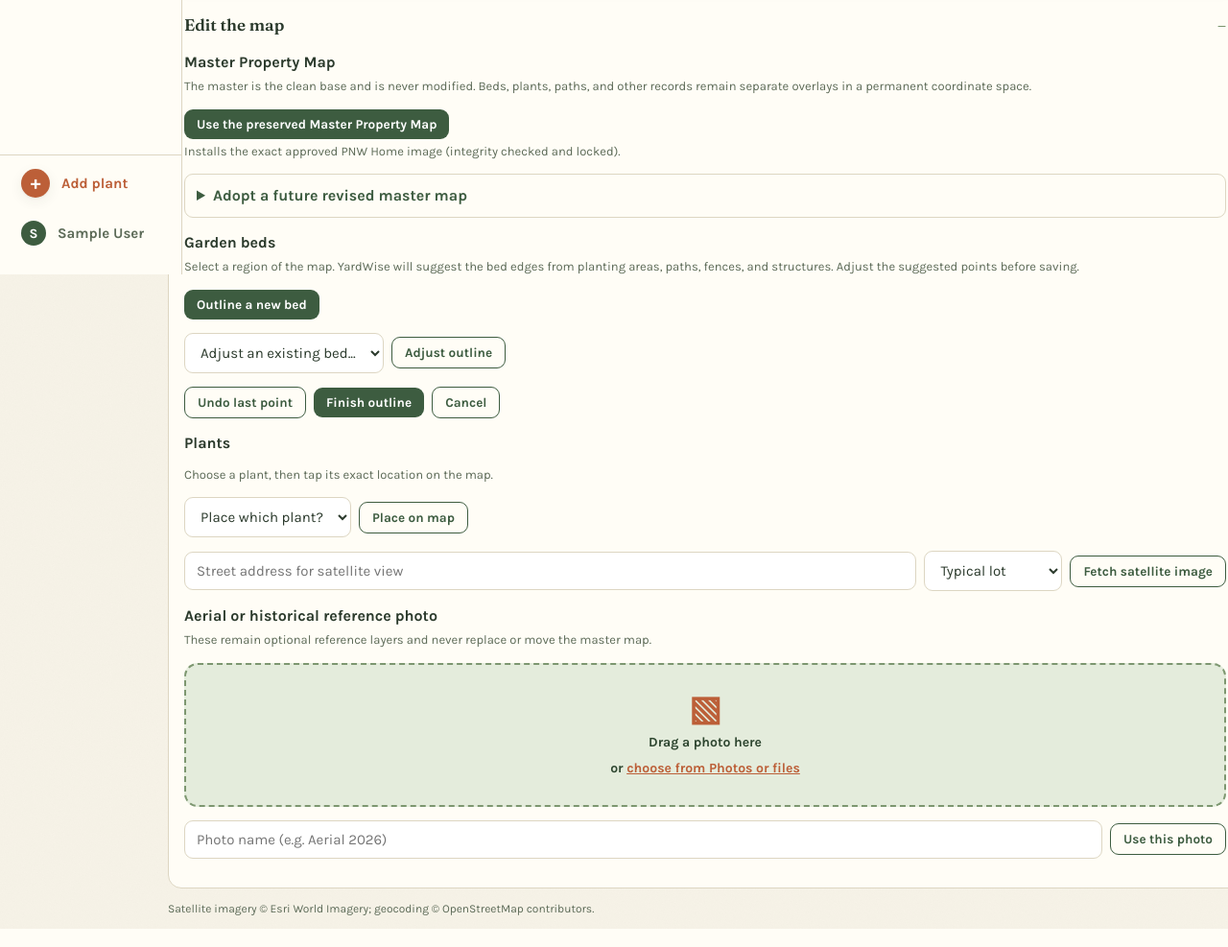
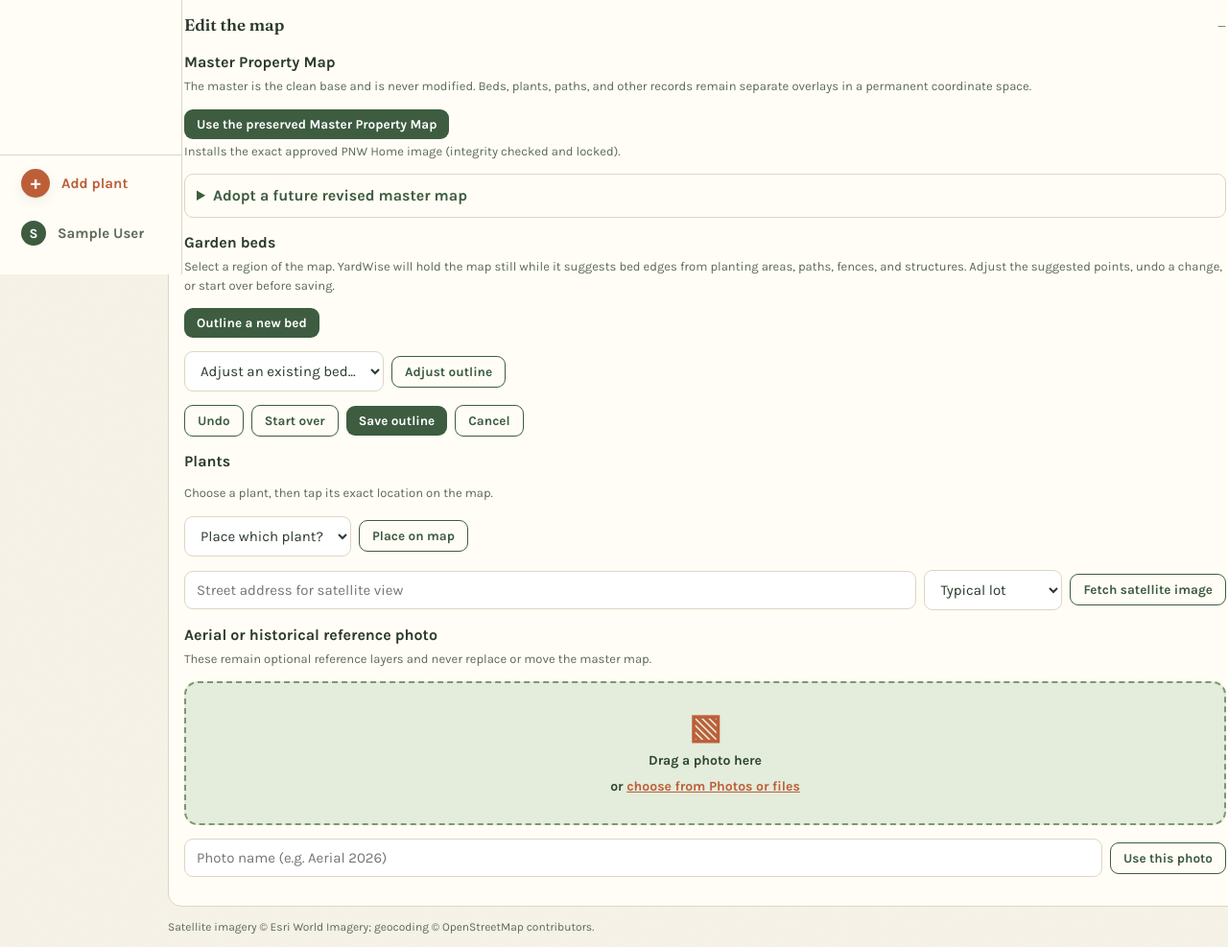
Before and after one commit to mekstromjr/yardwise, a Django app: page /map/ in a window 1280 px wide, after a click on "Edit the map". Shown: the part 514-1501 px from the top of the page at 96% size. Run offline with Django 5.2, Linux system fonts and the light colour scheme; the visitor is signed in with stand-in values (Sample User, id 1); data comes from the database, SQL or seed files in the repository; data that the repository does not hold is empty.

Commit message:
feat(map): stabilize bed outline editing

```diff
--- a/static/css/yardwise.css
+++ b/static/css/yardwise.css
@@ -700,6 +700,14 @@ nav.primary a.user-entry .user-name {
   overflow: hidden;
 }
 .property-map.selecting-bed-region { cursor: crosshair; }
+.property-map.map-editing-locked .leaflet-control-zoom {
+  opacity: 0.45;
+  pointer-events: none;
+}
+#trace-actions .btn:disabled {
+  cursor: not-allowed;
+  opacity: 0.45;
+}
 .bed-vertex-handle {
   width: 18px;
   height: 18px;
--- a/static/js/yardwise-map.js
+++ b/static/js/yardwise-map.js
@@ -14,7 +14,8 @@ function yardwiseMap(opts) {
                   placePlantId: null, markers: {}, bedShapes: {}, traceLayer: null,
                   traceHandles: [], selectionLayer: null, selectionStart: null,
                   selectionMoved: false,
-                  suggestedName: "", plantLayer: L.layerGroup() };
+                  suggestedName: "", traceHistory: [], traceInitialPts: [],
+                  mapLocked: false, suggestionRequest: 0, plantLayer: L.layerGroup() };
   const traceActions = document.getElementById("trace-actions");
   const nameForm = document.getElementById("new-bed-name-form");
   const nameInput = document.getElementById("new-bed-name");
@@ -44,6 +45,35 @@ function yardwiseMap(opts) {
   function setStatus(msg) {
     const status = document.getElementById("map-status");
     if (status) status.textContent = msg;
+  }
+
+  function setMapLocked(locked) {
+    const interactions = [
+      "dragging", "touchZoom", "doubleClickZoom", "scrollWheelZoom", "boxZoom", "keyboard",
+    ];
+    interactions.forEach(name => {
+      const handler = map[name];
+      if (handler && typeof handler[locked ? "disable" : "enable"] === "function") {
+        handler[locked ? "disable" : "enable"]();
+      }
+    });
+    state.mapLocked = locked;
+    el.classList.toggle("map-editing-locked", locked);
+  }
+
+  function copyPoints(points) {
+    return points.map(point => [point[0], point[1]]);
+  }
+
+  function rememberTrace() {
+    state.traceHistory.push(copyPoints(state.tracePts));
+  }
+
+  function setOutlineActionsReady(ready) {
+    const undo = document.getElementById("trace-undo");
+    const save = document.getElementById("trace-finish");
+    if (undo) undo.disabled = !ready;
+    if (save) save.disabled = !ready;
   }
 
   function plantTooltip(name) {
@@ -130,6 +160,7 @@ function yardwiseMap(opts) {
           draggable: true, icon, keyboard: true,
           title: `Move outline point ${index + 1}`,
         }).addTo(map);
+        handle.on("dragstart", rememberTrace);
         handle.on("drag", event => {
           const [x, y] = fromLL(event.target.getLatLng());
           state.tracePts[index] = [Math.round(x), Math.round(y)];
@@ -143,15 +174,19 @@ function yardwiseMap(opts) {
   function startTrace(bedId, initialPoints = [], suggestedName = "") {
     state.mode = "trace";
     state.traceBedId = bedId;
-    state.tracePts = initialPoints;
+    state.tracePts = copyPoints(initialPoints);
+    state.traceInitialPts = copyPoints(initialPoints);
+    state.traceHistory = [];
     state.suggestedName = suggestedName;
+    setMapLocked(true);
     drawTrace();
     nameForm.hidden = true;
     nameError.hidden = true;
     traceActions.hidden = false;
+    setOutlineActionsReady(true);
     setStatus(bedId
-      ? "Tap around the bed's edge to draw its new outline"
-      : "Tap around the new bed's edge, then finish the outline");
+      ? "Adjust the bed's outline, then save it"
+      : "Adjust the new bed's outline, then save it");
   }
 
   function selectionBounds(start, end) {
@@ -167,8 +202,10 @@ function yardwiseMap(opts) {
   }
 
   async function requestBedSuggestion(bounds) {
+    const requestId = ++state.suggestionRequest;
     state.mode = "suggesting";
-    map.dragging.enable();
+    setMapLocked(true);
+    setOutlineActionsReady(false);
     el.classList.remove("selecting-bed-region");
     setStatus("Studying the selected region for bed edges...");
     let result;
@@ -177,39 +214,45 @@ function yardwiseMap(opts) {
     } catch (error) {
       result = { error: "The outline service did not answer." };
     }
+    if (requestId !== state.suggestionRequest || state.mode !== "suggesting") return;
     if (state.selectionLayer) state.selectionLayer.remove();
     state.selectionLayer = null;
     if (result.ok) {
       startTrace(null, result.boundary, result.suggested_name || "");
       setStatus(
         `Suggested ${result.suggested_name || "bed outline"} (${result.confidence} confidence). ` +
-        "Drag the round points to adjust the edges, then finish the outline."
+        "Drag the round points to adjust the edges, then save the outline."
       );
       return;
     }
     startTrace(null, rectanglePoints(bounds));
-    setStatus(`${result.error} Drag the round points to adjust the outline, then finish it.`);
+    setStatus(`${result.error} Drag the round points to adjust the outline, then save it.`);
   }
 
   function startRegionSelection() {
     cancelTrace();
     state.mode = "select-region";
     state.selectionStart = null;
-    map.dragging.disable();
+    setMapLocked(true);
     el.classList.add("selecting-bed-region");
+    traceActions.hidden = false;
+    setOutlineActionsReady(false);
     setStatus("Drag over one garden-bed area, or tap two opposite corners, to select it.");
   }
 
   function cancelTrace() {
+    state.suggestionRequest += 1;
     state.mode = "view";
     state.traceBedId = null;
     state.tracePts = [];
+    state.traceInitialPts = [];
+    state.traceHistory = [];
     state.suggestedName = "";
     drawTrace();
     if (state.selectionLayer) state.selectionLayer.remove();
     state.selectionLayer = null;
     state.selectionStart = null;
-    map.dragging.enable();
+    setMapLocked(false);
     el.classList.remove("selecting-bed-region");
     traceActions.hidden = true;
     nameForm.hidden = true;
@@ -338,9 +381,10 @@ function yardwiseMap(opts) {
       }
       requestBedSuggestion(bounds);
     } else if (state.mode === "trace") {
+      rememberTrace();
       state.tracePts.push([Math.round(x), Math.round(y)]);
       drawTrace();
-      setStatus(`Outlining: ${state.tracePts.length} point${state.tracePts.length === 1 ? "" : "s"} - tap "Finish outline" when done`);
+      setStatus(`Outlining: ${state.tracePts.length} point${state.tracePts.length === 1 ? "" : "s"} - tap "Save outline" when done`);
     } else if (state.mode === "place") {
       const res = await post(`/map/plant/${state.placePlantId}/point/`, {
         x: Math.round(x), y: Math.round(y),
@@ -380,7 +424,11 @@ function yardwiseMap(opts) {
     document.getElementById("trace-existing-start").addEventListener("click", () => {
       const sel = document.getElementById("trace-bed");
       if (!sel.value) { setStatus("Pick the existing bed you want to adjust"); return; }
-      startTrace(sel.value);
+      const bed = state.data?.beds.find(item => String(item.id) === String(sel.value));
+      startTrace(sel.value, bed?.boundary || []);
+      setStatus(bed?.boundary?.length
+        ? `Adjusting ${bed.name}. Drag a point, add a point, or save the outline.`
+        : `Tap around ${bed?.name || "the bed"} to draw its outline, then save.`);
     });
     document.getElementById("trace-finish").addEventListener("click", async () => {
       if (state.mode !== "trace" || state.tracePts.length < 3) {
@@ -391,7 +439,7 @@ function yardwiseMap(opts) {
         traceActions.hidden = true;
         nameForm.hidden = false;
         nameInput.value = state.suggestedName;
-        setStatus("Outline ready - give this garden bed a name");
+        setStatus("Outline ready - confirm or change the garden bed name, then save it");
         nameInput.focus();
         return;
       }
@@ -401,12 +449,27 @@ function yardwiseMap(opts) {
       if (res.ok) setTimeout(() => window.location.reload(), 600);
     });
     document.getElementById("trace-undo").addEventListener("click", () => {
-      if (state.mode !== "trace" || !state.tracePts.length) return;
-      state.tracePts.pop();
+      if (state.mode !== "trace" || !state.traceHistory.length) {
+        setStatus("There is nothing to undo yet.");
+        return;
+      }
+      state.tracePts = state.traceHistory.pop();
       drawTrace();
       setStatus(state.tracePts.length
-        ? `Outlining: ${state.tracePts.length} point${state.tracePts.length === 1 ? "" : "s"}`
+        ? `Undid the last change. The outline has ${state.tracePts.length} point${state.tracePts.length === 1 ? "" : "s"}.`
         : "Tap the first point on the bed's edge");
+    });
+    document.getElementById("trace-restart").addEventListener("click", () => {
+      if (state.traceBedId) {
+        state.tracePts = copyPoints(state.traceInitialPts);
+        state.traceHistory = [];
+        drawTrace();
+        setStatus(state.tracePts.length
+          ? "Restored the bed's saved outline. Adjust it or save when ready."
+          : "Starting over. Tap around the bed's edge, then save.");
+        return;
+      }
+      startRegionSelection();
     });
     document.getElementById("trace-cancel").addEventListener("click", cancelTrace);
     document.getElementById("new-bed-cancel").addEventListener("click", cancelTrace);
@@ -414,8 +477,10 @@ function yardwiseMap(opts) {
       state.mode = "trace";
       nameForm.hidden = true;
       traceActions.hidden = false;
-      setStatus("Adjust the outline, then finish it again");
+      setOutlineActionsReady(true);
+      setStatus("Adjust the outline, then save it again");
     });
+    document.getElementById("new-bed-restart").addEventListener("click", startRegionSelection);
     nameForm.addEventListener("submit", async (event) => {
       event.preventDefault();
       const name = nameInput.value.trim();
--- a/templates/garden/map/map.html
+++ b/templates/garden/map/map.html
@@ -69,7 +69,7 @@
     </details>
     <div class="field">
       <strong>Garden beds</strong>
-      <div class="help">Select a region of the map. YardWise will suggest the bed edges from planting areas, paths, fences, and structures. Adjust the suggested points before saving.</div>
+      <div class="help">Select a region of the map. YardWise will hold the map still while it suggests bed edges from planting areas, paths, fences, and structures. Adjust the suggested points, undo a change, or start over before saving.</div>
     </div>
     <div class="field" style="display:flex; gap:8px; flex-wrap:wrap; align-items:center">
       <button class="btn small" id="trace-new-start" type="button">Outline a new bed</button>
@@ -82,8 +82,9 @@
       <button class="btn small secondary" id="trace-existing-start" type="button">Adjust outline</button>
     </div>
     <div class="field" id="trace-actions" hidden style="display:flex; gap:8px; flex-wrap:wrap; align-items:center">
-      <button class="btn small secondary" id="trace-undo" type="button">Undo last point</button>
-      <button class="btn small" id="trace-finish" type="button">Finish outline</button>
+      <button class="btn small secondary" id="trace-undo" type="button">Undo</button>
+      <button class="btn small secondary" id="trace-restart" type="button">Start over</button>
+      <button class="btn small" id="trace-finish" type="button">Save outline</button>
       <button class="btn small secondary" id="trace-cancel" type="button">Cancel</button>
     </div>
     <form class="card" id="new-bed-name-form" hidden style="margin:10px 0">
@@ -94,8 +95,9 @@
         <div class="errors" id="new-bed-error" hidden></div>
       </div>
       <div style="display:flex; gap:8px; flex-wrap:wrap">
-        <button class="btn small" type="submit">Create bed</button>
+        <button class="btn small" type="submit">Save bed</button>
         <button class="btn small secondary" id="new-bed-back" type="button">Adjust outline</button>
+        <button class="btn small secondary" id="new-bed-restart" type="button">Start over</button>
         <button class="btn small secondary" id="new-bed-cancel" type="button">Cancel</button>
       </div>
     </form>
```
Also changed, not shown: garden/tests/test_map.py (+11 -0 lines).
